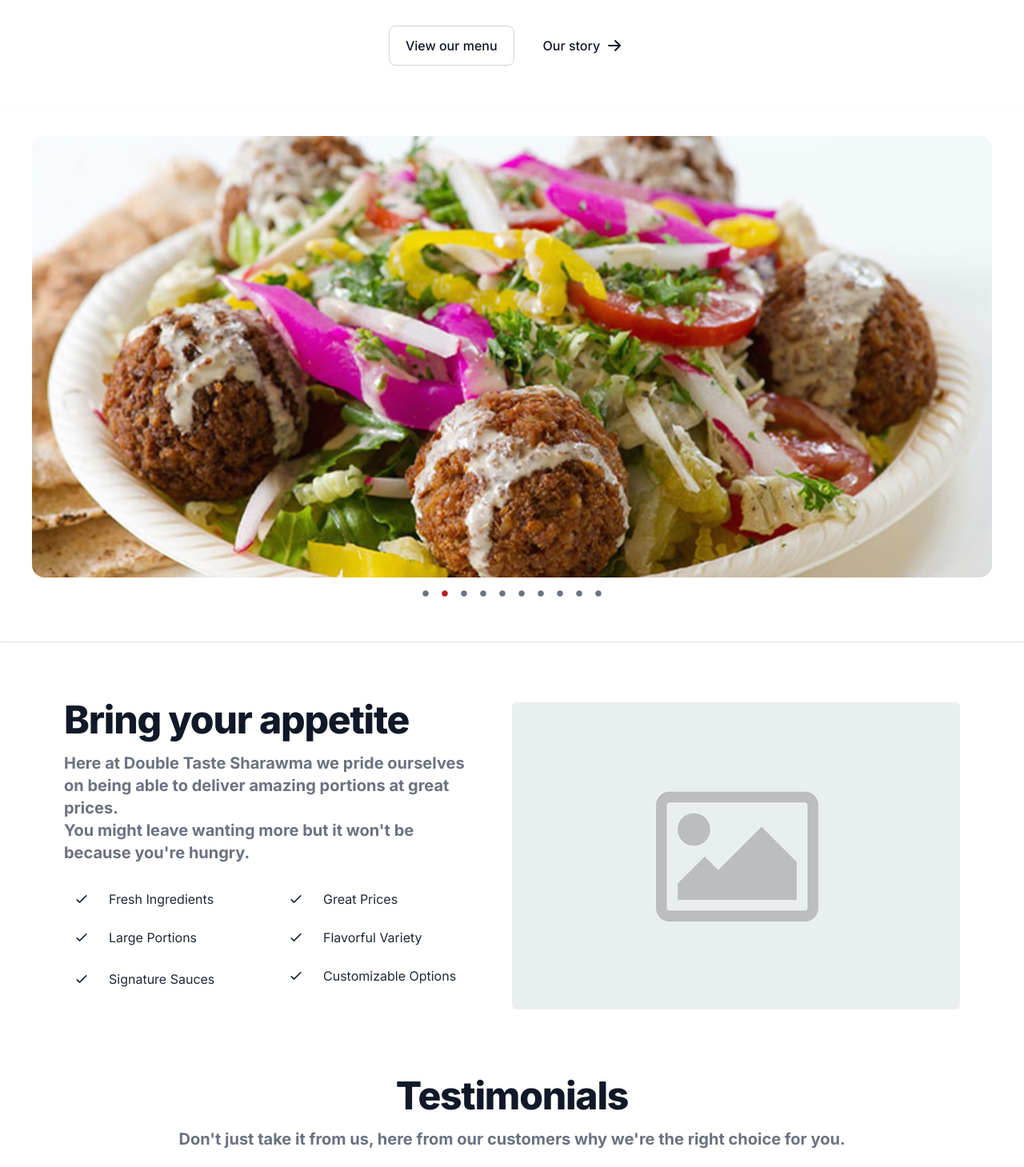
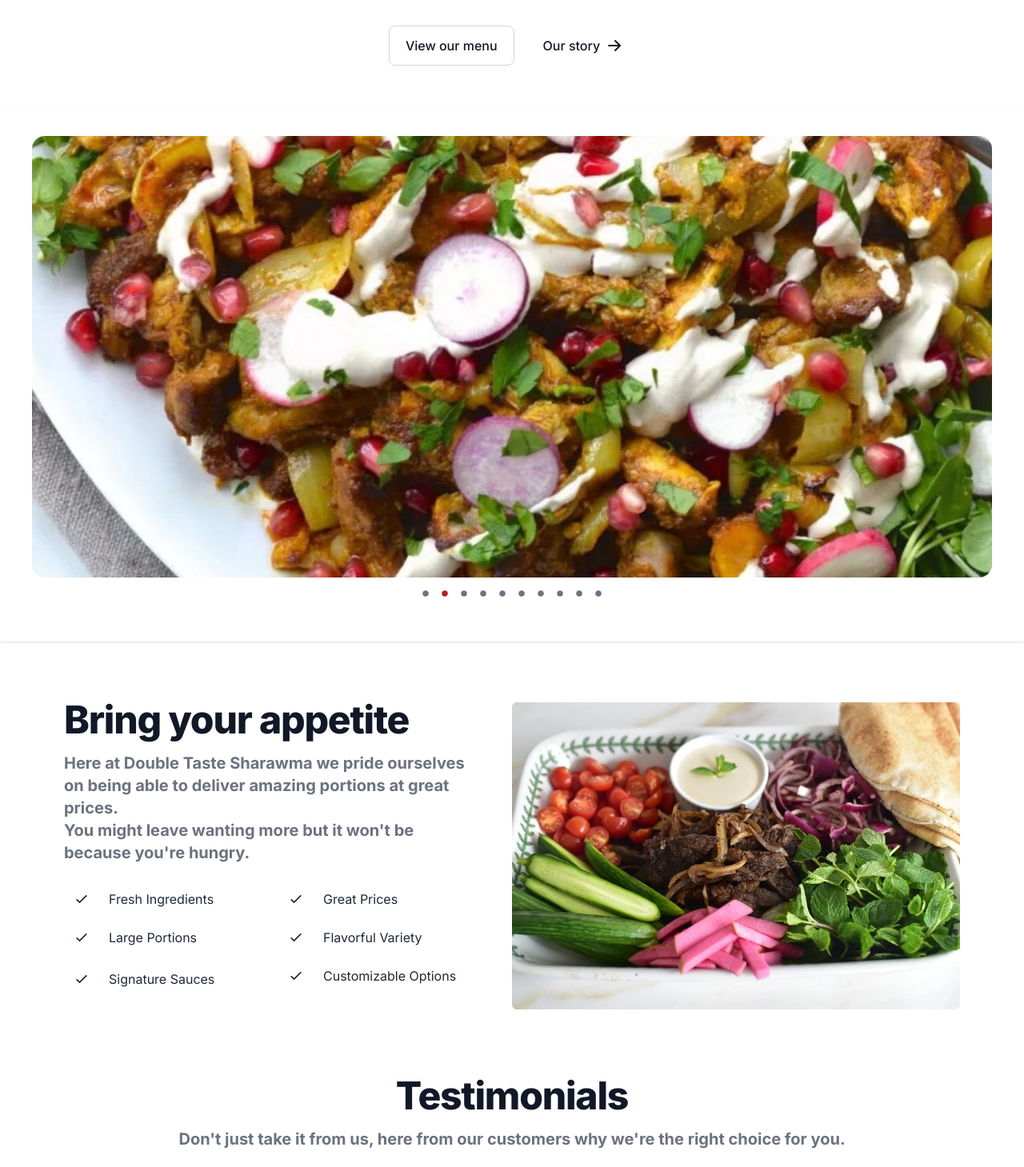
Before and after one commit to pjleb90/dt-food, a Next.js app: page / in a window 1280 px wide. Shown: the part 261-1720 px from the top of the page at 80% size. Built offline with nearby package versions, Linux system fonts and the light colour scheme.

Commit message:
minor UI changes

```diff
--- a/components/feature.tsx
+++ b/components/feature.tsx
@@ -7,7 +7,9 @@ const Feature = () => {
                 <div className="container flex flex-col px-6 py-10 mx-auto space-y-6 lg:h-[32rem] md:py-10 md:px-20 lg:flex-row lg:items-center">
                     <div className="w-full lg:w-1/2">
                         <div className="lg:max-w-lg">
-                            <h1 className="text-center md:text-left  mb-4 text-4xl md:text-5xl lg:text-5xl font-extrabold tracking-tight leading-none text-gray-900 dark:text-red-700">Bring your appetite</h1>
+                            <h1 className="text-center md:text-left  mb-4 text-4xl md:text-5xl lg:text-5xl font-extrabold tracking-tight leading-none text-gray-900 dark:text-red-700">
+                                Bring your appetite
+                            </h1>
                             <p className="mb-8 text-md text-center md:text-left font-bold text-gray-500 lg:text-xl dark:text-white">
                                 Here at Double Taste Sharawma we pride ourselves on being able to deliver amazing portions at great prices.
                                 <br></br>You might leave wanting more but it won&apos;t be because you&apos;re hungry.
@@ -66,7 +68,7 @@ const Feature = () => {
                     </div>
                     {/* feature photo */}
                     <div className="flex items-center justify-center w-full h-96 lg:w-1/2">
-                        <Image className="object-cover w-full h-full max-w-2xl rounded-md" src="/placeholder.jpeg" alt="glasses photo" width={500} height={500} />
+                        <Image className="object-cover w-full h-full max-w-2xl rounded-md" src="/sPlate.jpeg" alt="glasses photo" width={500} height={500} />
                     </div>
                 </div>
             </section>
--- a/components/gallery.tsx
+++ b/components/gallery.tsx
@@ -8,11 +8,11 @@ const Gallery = () => {
       const slides = [
         {
 
-            url: 'test.jpeg',
+            url: '1.jpeg',
         },
         {
 
-            url: 'placeholder.jpeg',
+            url: 'test.jpeg',
         },
         {
 
```
Also changed, not shown: public/1.jpeg (added), public/sPlate.jpeg (added).
